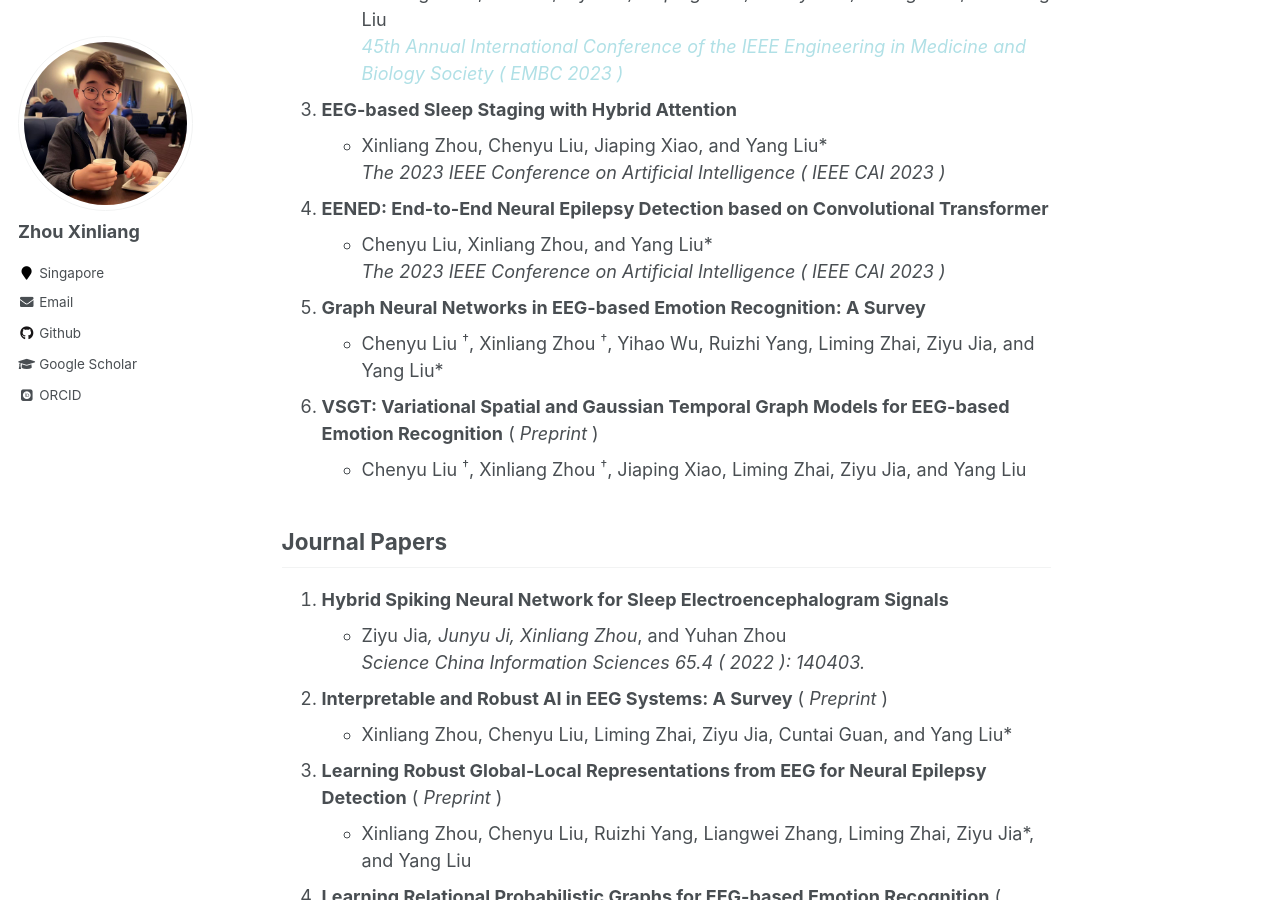
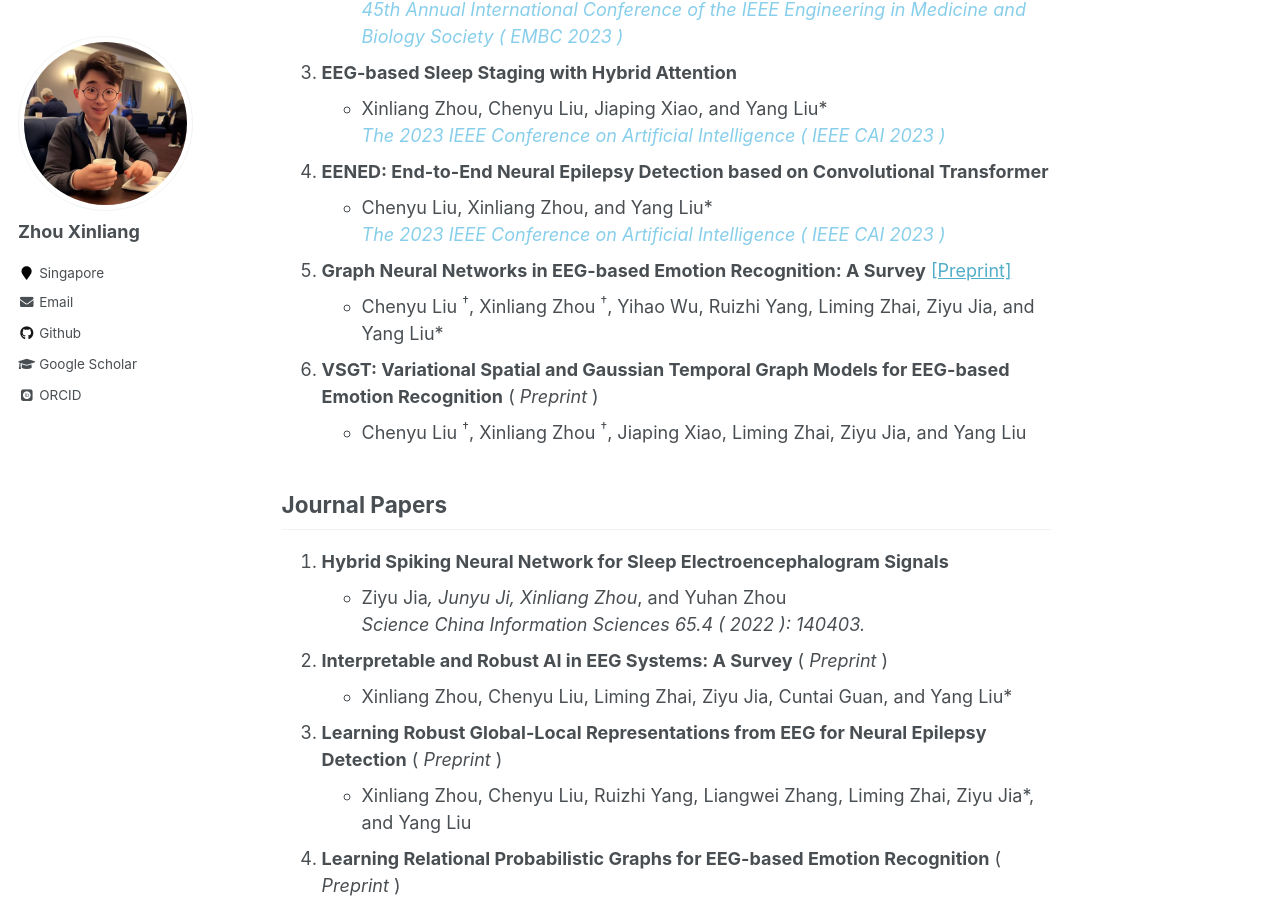
Before and after one commit to xinliangzhou/xinliangzhou.github.io, a Jekyll site: the page built from _pages/about.md, in a window 1280 px wide and 900 px high, scrolled down 756 px. Built offline with Jekyll 4.4.1, drawn with Linux system fonts in a browser that asks for light colours; some web fonts are replaced.

Commit message:
Update about.md

```diff
--- a/_pages/about.md
+++ b/_pages/about.md
@@ -16,24 +16,23 @@
 Conference Papers
 ------
 1. **VBH-GNN: Variational Bayesian Heterogeneous Graph Neural Networks for Cross-subject Emotion Recognition** [[PDF]](https://openreview.net/pdf?id=EArTDUmILF)
-   - Chenyu Liu <sup>†</sup>, Xinliang Zhou <sup>†</sup>, Zhengri Zhu, Liming Zhai, Ziyu Jia<sup>*</sup>, and Yang Liu
-
-      <span style="color:#AFEEEE">*The Twelfth International Conference on Learning Representations ( ICLR 2024 )*</span>
+   - Chenyu Liu <sup>†</sup>, Xinliang Zhou <sup>†</sup>, Zhengri Zhu, Liming Zhai, Ziyu Jia<sup>*</sup>, and Yang Liu<br>
+  <span style="color:#87CEEB">*The Twelfth International Conference on Learning Representations ( ICLR 2024 )*</span>
 
 
 2. **An EEG Channel Selection Framework for Driver Drowsiness Detection via Interpretability Guidance**
    - Xinliang Zhou, Dan Lin, Ziyu Jia*, Jiaping Xiao, Chenyu Liu, Liming Zhai*, and Yang Liu
-   <span style="color:#B0E0E6">  *45th Annual International Conference of the IEEE Engineering in Medicine and Biology Society ( EMBC 2023 )*</span>
+   <span style="color:#87CEEB">  *45th Annual International Conference of the IEEE Engineering in Medicine and Biology Society ( EMBC 2023 )*</span>
 
 3. **EEG-based Sleep Staging with Hybrid Attention**
    - Xinliang Zhou, Chenyu Liu, Jiaping Xiao, and Yang Liu*
-   *The 2023 IEEE Conference on Artificial Intelligence ( IEEE CAI 2023 )*
+   <span style="color:#87CEEB">  *The 2023 IEEE Conference on Artificial Intelligence ( IEEE CAI 2023 )*</span>
 
 4. **EENED: End-to-End Neural Epilepsy Detection based on Convolutional Transformer**
    - Chenyu Liu, Xinliang Zhou, and Yang Liu*
-   *The 2023 IEEE Conference on Artificial Intelligence ( IEEE CAI 2023 )*
+   <span style="color:#87CEEB">   *The 2023 IEEE Conference on Artificial Intelligence ( IEEE CAI 2023 )*</span>
 
-5. **Graph Neural Networks in EEG-based Emotion Recognition: A Survey**
+5. **Graph Neural Networks in EEG-based Emotion Recognition: A Survey**  [[Preprint]](https://arxiv.org/pdf/2402.01138.pdf)
     - Chenyu Liu <sup>†</sup>, Xinliang Zhou <sup>†</sup>, Yihao Wu, Ruizhi Yang, Liming Zhai, Ziyu Jia, and Yang Liu*
     <!-- *Under Review and Submitted to the 33rd International Joint Conference on Artificial Intelligence ( IJCAI 2024 )* -->
 
```
